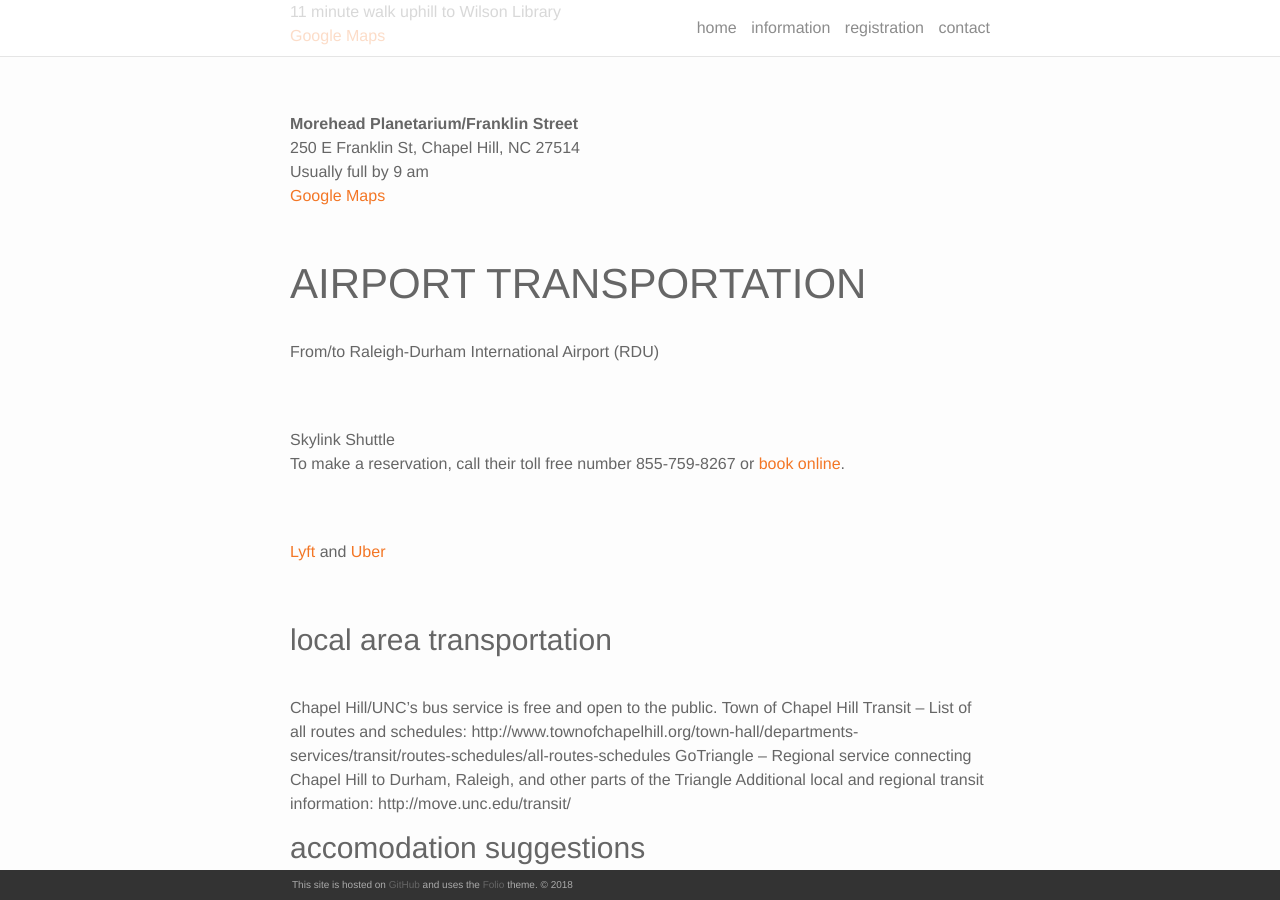
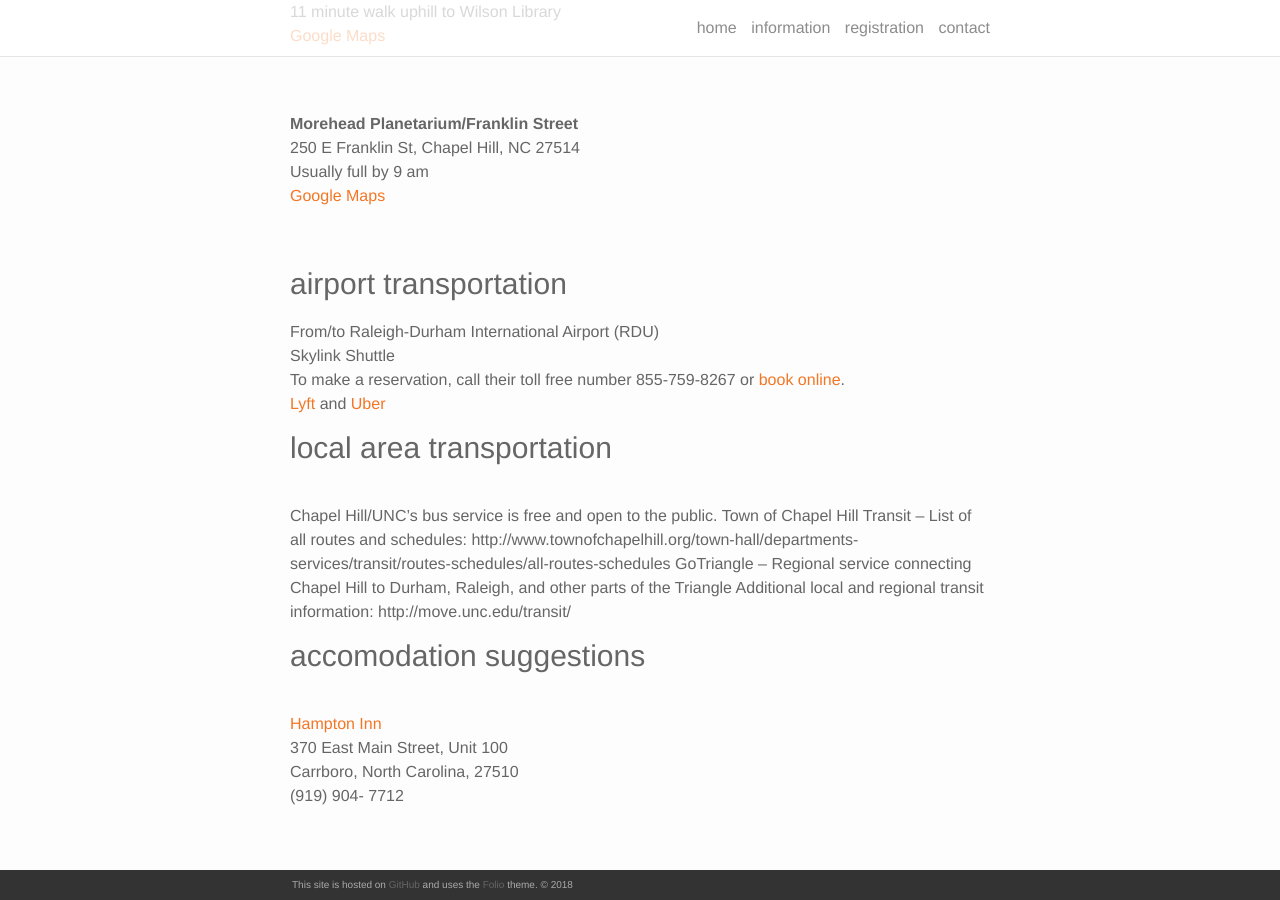
Before and after one commit to bogoli/-folio, a Jekyll site: the page built from information.md, in a window 1280 px wide and 900 px high, scrolled down 1048 px. Built offline with Jekyll 4.4.1, drawn with Linux system fonts in a browser that asks for light colours; nearby versions of some CDN libraries.

Commit message:
Format changes

```diff
--- a/information.md
+++ b/information.md
@@ -66,23 +66,15 @@ Usually full by 9 am
 
 <br/>
 
-<h2>AIRPORT TRANSPORTATION</h2>
-
+<h3>airport transportation</h3>
 <br/>
-
 From/to Raleigh-Durham International Airport (RDU)
-
 <br/>
-
 Skylink Shuttle<br/>
 To make a reservation, call their toll free number 855-759-8267 or <a href="http://www.skylinkshuttle.com/">book online</a>.
-
 <br/>
-
 <a href="https://www.lyft.com/">Lyft</a> and <a href="https://www.uber.com/">Uber</a>
-
 <br/>
-
 
 <h3>local area transportation</h3>
 
```
